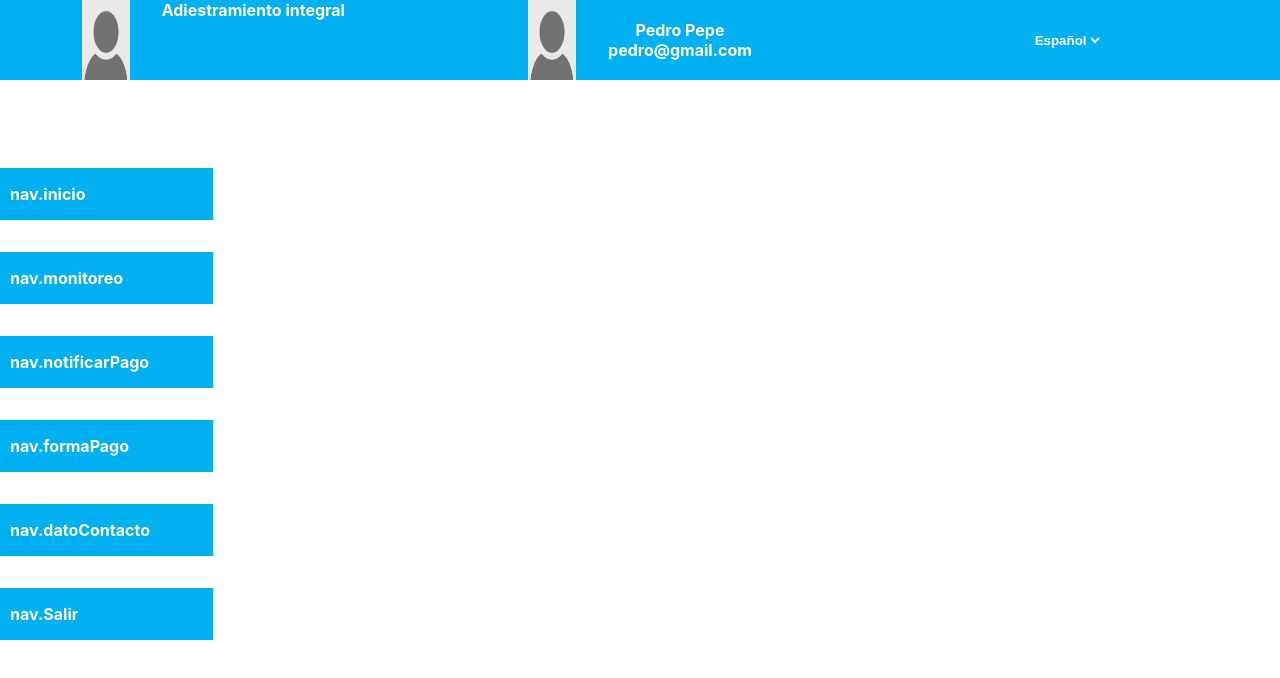
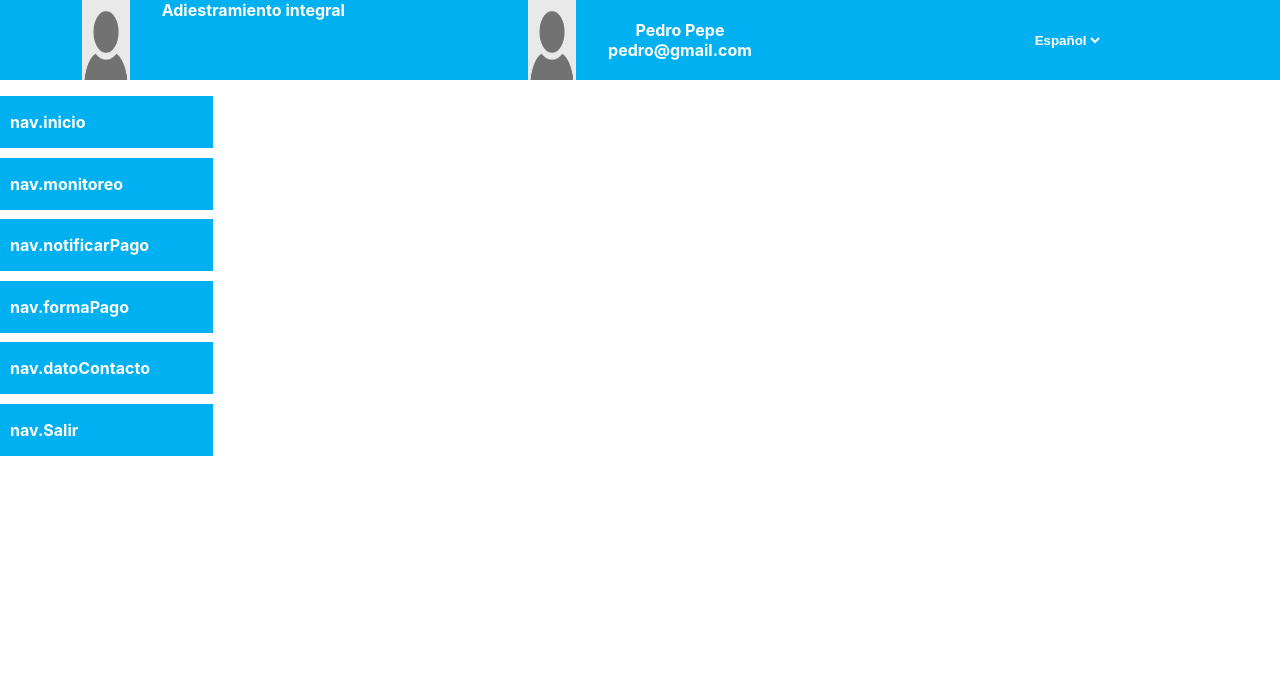
Before and after one commit to Hadaya5/pregunta1-parcial, a React (Create React App) app: page /login in a window 1280 px wide. Shown: the top 678 px of the page. Built offline with nearby package versions, Linux system fonts and the light colour scheme; sample sign-in values are in the browser's storage.

Commit message:
arreglados detallidos con login y estilos

```diff
--- a/src/routes/IniciarSesion.jsx
+++ b/src/routes/IniciarSesion.jsx
@@ -17,9 +17,8 @@ export const IniciarSesion = () => {
         i18n.changeLanguage( language );
        // e.preventDefault()
         const username = e.target.elements.username.value;
-        const password = e.target.elements.password.value;
 
-        if (username && password) {
+        if (username) {
             // Ambos campos tienen contenido, enviar formulario
             console.log("Enviando formulario");
             // Actualizar un valor en localStorage
@@ -42,17 +41,15 @@ export const IniciarSesion = () => {
                         <div className='field'>
                             <input type="text" name="username" required placeholder={t('login.placeholder1')}/>
                         </div>
-                        <div className='field'>
-                            <input type="password" name="password" required placeholder={t('login.placeholder1')} />
-                        </div>
-
-                    </div>
-
                         <select id="language" name="language" className='field' value={language} onChange={ e => setLanguage(e.target.value) }>
                             <option value="" disabled selected>{t('login.placeholder2')}</option>
                             <option value="en">Inglés</option>
                             <option value="es">Español</option>
                         </select>
+
+                    </div>
+
+
 
 
                     <button type="submit">{t('login.boton')}</button>
--- a/src/styles/NavBar.scss
+++ b/src/styles/NavBar.scss
@@ -52,14 +52,18 @@
     height: 90%;
     display: flex;
     flex-direction: column;
-    justify-content: center;
+    justify-content: flex-start;
     align-items: center;
     background-color: $blanco;
+
+    &:first-child{
+        margin-top: 0.7em;
+    }
 }
 
 .opcionesMenu{
     background-color: $azul-claro;
-    margin: 1em 0em;
+    margin: 0.3em 0em;
     width: 100%;
     display: flex;
     justify-content: flex-start;
```
